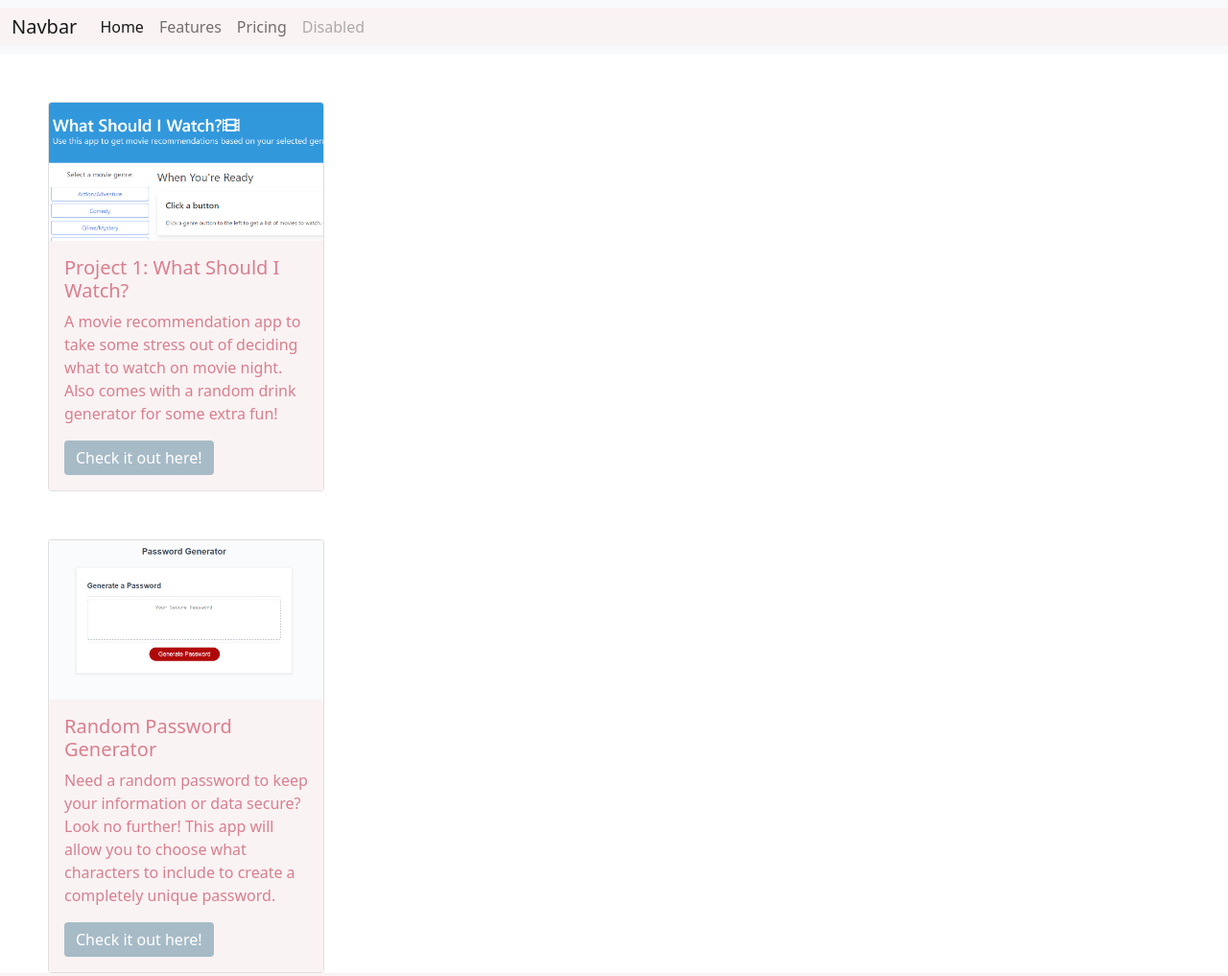
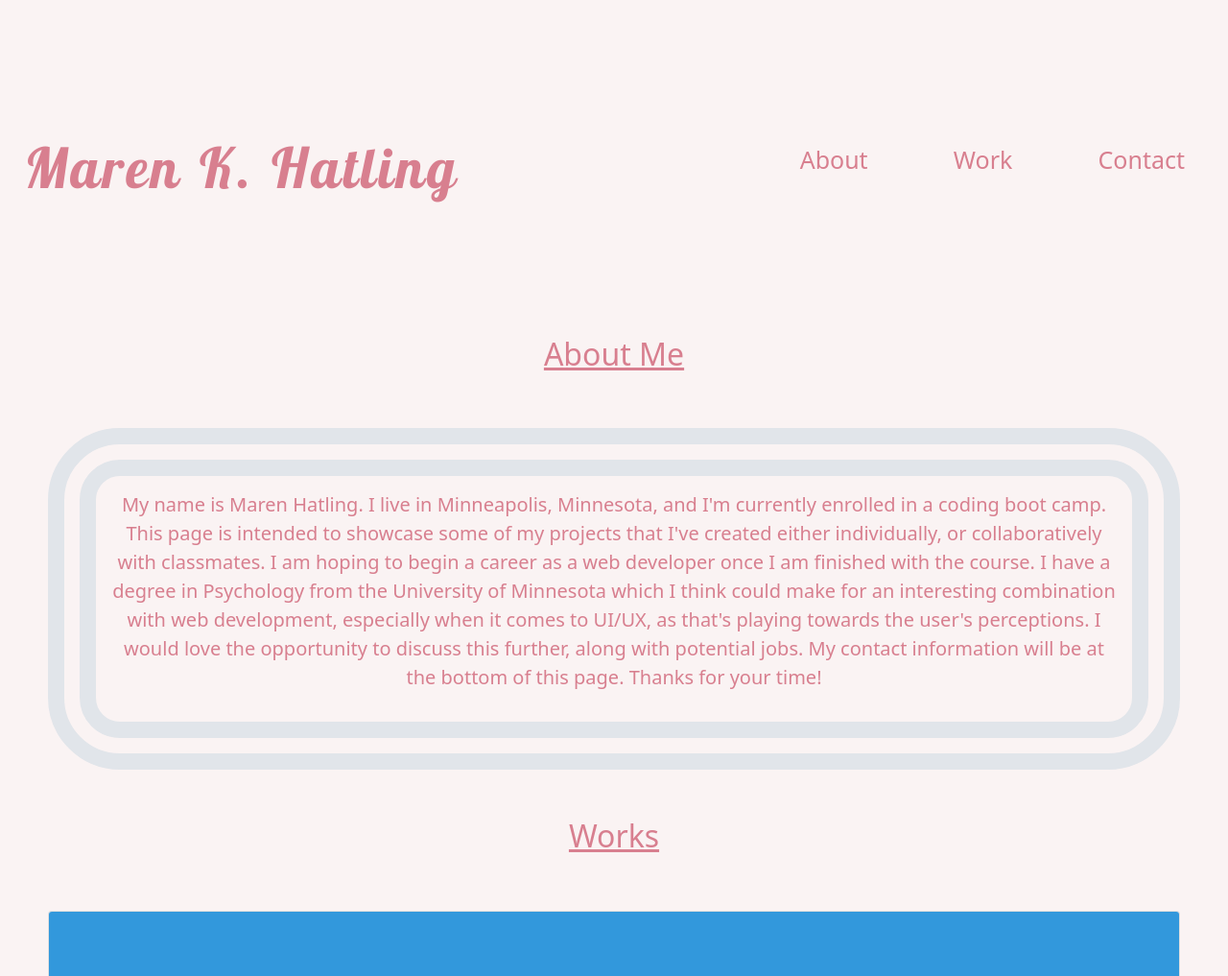
Before and after one commit to mkhatling/updated-portfolio-page, a plain HTML site: page index.html in a window 1280 px wide. Shown: the top 1017 px of the page at 96% size. Drawn offline with nearby package versions, Linux system fonts and the light colour scheme.

Commit message:
got project cards designed, general layout of page complete, and links are working

```diff
--- a/index.html
+++ b/index.html
@@ -7,53 +7,95 @@
     <meta name="viewport" content="width=device-width, initial-scale=1.0">
     <link href="https://cdn.jsdelivr.net/npm/bootstrap@5.0.1/dist/css/bootstrap.min.css" rel="stylesheet"
         integrity="sha384-+0n0xVW2eSR5OomGNYDnhzAbDsOXxcvSN1TPprVMTNDbiYZCxYbOOl7+AMvyTG2x" crossorigin="anonymous">
-    <link rel="stylesheet" type = "text/css" href="./style.css">
-    <title>Document</title>
+    <link rel="preconnect" href="https://fonts.gstatic.com">
+    <link href="https://fonts.googleapis.com/css2?family=Lobster&display=swap" rel="stylesheet">
+    <link rel="stylesheet" type="text/css" href="./style.css">
+    <title>Professional Portfolio</title>
 </head>
 
 <body>
-    <nav class="navbar navbar-expand-lg navbar-light bg-light">
-        <div class="container-fluid">
-            <a class="navbar-brand" href="#">Navbar</a>
-            <button class="navbar-toggler" type="button" data-bs-toggle="collapse" data-bs-target="#navbarNav"
-                aria-controls="navbarNav" aria-expanded="false" aria-label="Toggle navigation">
-                <span class="navbar-toggler-icon"></span>
-            </button>
-            <div class="collapse navbar-collapse" id="navbarNav">
-                <ul class="navbar-nav">
-                    <li class="nav-item">
-                        <a class="nav-link active" aria-current="page" href="#">Home</a>
-                    </li>
-                    <li class="nav-item">
-                        <a class="nav-link" href="#">Features</a>
-                    </li>
-                    <li class="nav-item">
-                        <a class="nav-link" href="#">Pricing</a>
-                    </li>
-                    <li class="nav-item">
-                        <a class="nav-link disabled" href="#" tabindex="-1" aria-disabled="true">Disabled</a>
-                    </li>
+    <header>
+        <h1>Maren K. Hatling</h1>
+        <nav>
+            <ul>
+                <a href="#about-me">About</a>
+                <a href="#works">Work</a>
+                <a href="#contact-info">Contact</a>
             </ul>
+        </nav>
+    </header>
+
+    <main>
+        <section class="section-style">
+            <div class="sidebar">
+                <h2>About Me</h2>
+            </div>
+            <div id="about-me">
+                <p>My name is Maren Hatling. I live in Minneapolis, Minnesota, and I'm currently enrolled in a coding
+                    boot camp. This page is intended to showcase some of my projects that I've created either
+                    individually, or collaboratively with classmates.
+                    I am hoping to begin a career as a web developer once I am finished with the course. I have a degree
+                    in Psychology from the University of Minnesota which I think could make for an interesting
+                    combination with web development, especially when it comes to UI/UX, as that's playing towards the
+                    user's perceptions.
+                    I would love the opportunity to discuss this further, along with potential jobs. My contact
+                    information will be at the bottom of this page. Thanks for your time!
+                </p>
+            </div>
+        </section>
+
+        <section id="works">
+            <h2>Works</h2>
+            <div class="card w-60">
+                <img src="./images/project-1-snip.PNG" class="card-img-top" alt="Project 1 image">
+                <div class="card-body" id="project1">
+                    <h5 class="card-title">Project 1: What Should I Watch?</h5>
+                    <p class="card-text">A movie recommendation app to take some stress out of deciding what to watch on
+                        movie
+                        night. Also comes with a random drink generator for some extra fun!</p>
+                    <a href="https://mkhatling.github.io/what-should-i-watch/" class="btn btn-primary">Check it out
+                        here!</a>
                 </div>
             </div>
-    </nav>
-    <div class="card" style="width: 18rem;">
-        <img src="./images/project-1-snip.PNG" class="card-img-top" alt="Project 1 image">
-        <div class="card-body">
-          <h5 class="card-title">Project 1: What Should I Watch?</h5>
-          <p class="card-text">A movie recommendation app to take some stress out of deciding what to watch on movie night. Also comes with a random drink generator for some extra fun!</p>
-          <a href="https://mkhatling.github.io/what-should-i-watch/" class="btn btn-primary">Check it out here!</a>
-        </div>
-      </div>
-      <div class="card" style="width: 18rem;">
+            <div class = "later-works">
+                <div class="card">
                     <img src="./images/password-snip.PNG" class="card-img-top" alt="Password app image">
                     <div class="card-body">
                         <h5 class="card-title">Random Password Generator</h5>
-          <p class="card-text">Need a random password to keep your information or data secure? Look no further! This app will allow you to choose what characters to include to create a completely unique password. </p>
-          <a href="https://mkhatling.github.io/password-generator/" class="btn btn-primary">Check it out here!</a>
+                        <p class="card-text">Need a random password to keep your information or data secure? Look no
+                            further!
+                            This
+                            app will allow you to choose what characters to include to create a completely unique
+                            password.
+                        </p>
+                        <a href="https://mkhatling.github.io/password-generator/" class="btn btn-primary">Check it out
+                            here!</a>
                     </div>
                 </div>
+                <div class="card">
+                    <img src="./images/workday-scheduler.PNG" class="card-img-top" alt="Workday Scheduler App">
+                    <div class="card-body">
+                        <h5 class="card-title">Work Day Scheduler</h5>
+                        <p class="card-text">A planner application to keep track of your busy workdays. Luxon was used to generate a clock to keep track of the date and time.</p>
+                        <a href="https://mkhatling.github.io/scheduler-app/" class="btn btn-primary">Check it out
+                            here!</a>
+                    </div>
+                </div>
+            </div>
+        </section>
+        <section class = "contact-me">
+            <h2>Conact Information</h2>
 
+            <footer>
+                <ul>
+                    <a href="#">Email: maren.hatling@gmail.com</a>
+                    <a href="https://github.com/mkhatling">GitHub</a>
+                    <a href="https://www.linkedin.com/in/marenkhatling/">LinkedIn</a>
+                    <a href="./assets/Maren Hatling-Resume (2).pdf" download>Resume</a>
+                </ul>
+            </footer>
+        </section>
+    </main>
 </body>
 
 </html>
--- a/style.css
+++ b/style.css
@@ -1,4 +1,4 @@
-* {
+body {
     color: #d87f8f;
     background-color: #FAf3f3;
 }
@@ -14,4 +14,144 @@ background-color: #d87f8f;
 
 .card {
     margin: 50px;
+
 }
+
+h1{
+    font-family: 'Lobster', cursive;
+    font-size: 58px;
+    letter-spacing: 3px;
+    word-spacing: 3px;
+    margin: 25px;
+}
+
+section {
+    display: flex;
+    flex-direction: column;
+    align-items: center;
+}
+
+section h2 {
+    text-align: center;
+    text-decoration: underline #d87f8f;
+}
+
+#about-me {
+    margin: 50px;
+    border: double #e1e5ea 50px ;
+    border-radius: 75px;
+    text-align: center;
+    font-size: 20px;
+    padding: 15px;
+}
+
+header {
+    display: flex;
+    flex-direction: row;
+    justify-content: space-between;
+    height: 350px;
+    align-items: center;
+    /* height: 350px;
+    background-image: url("./images/millruins.JPG");
+    background-size: cover;
+    display: flex;
+    flex-direction: column;
+    align-items: flex-end;
+    justify-content: space-around; */
+}
+
+.later-works {
+    display: flex;
+    flex-direction: row;
+    justify-content: space-around;
+}
+
+footer {
+    display: flex;
+    flex-direction: row;
+    justify-content: space-evenly;
+}
+
+footer a {
+    text-decoration: none;
+    margin-right: 5px;
+    font-size: 25px;
+    padding: 40px;
+    color:#d87f8f;
+}
+
+footer a:hover {
+    color: #A7bbc7;
+}
+/* nav  {
+height: 250px;
+} */
+/* .navbar {
+    height: 250px;
+    display: flex;
+    flex-direction: row;
+    justify-content: space-between;
+} */
+
+/* header{
+    display: flex;
+    flex-direction: row;
+    justify-content: space-between; */
+    /* background-color: slategray;
+    color: white; */
+    /* align-items: center; */
+    /* margin: 0px;
+    height: 100px;
+    border-top-left-radius: 10px;
+    border-top-right-radius: 10px;
+    background-image: url(./images/millruins.JPG);
+}*/
+
+/* header h1 {
+    padding: 15px;
+    background-color: rgb(89, 102, 101);
+    margin-left: 0px;
+    font-size: 40px;
+    color:turquoise;
+    font-family: 'Lobster', cursive;
+    font-size: 54px;
+    letter-spacing: 3px;
+    word-spacing: 3px;
+} */
+
+nav {
+    display: flex;
+    flex-direction: row;
+}
+
+nav a {
+    text-decoration: none;
+    margin-right: 5px;
+    font-size: 25px;
+    padding: 40px;
+    color:#d87f8f;
+}
+
+nav a:hover {
+    color: #A7bbc7;
+}
+
+/* figure  {
+    height: 300px;
+    background-image: url(./images/millruins.JPG);
+    background-size: cover;
+    margin: 0px;
+    width: 100%;
+    display: flex;
+    align-items: flex-end;
+    justify-content: flex-end;
+    border-bottom-left-radius: 10px;
+    border-bottom-right-radius: 10px;
+} */
+
+/* figure h2 {
+    padding: 10px;
+    margin: 75px;
+    font-size: 36px;
+    color: slategray;
+} */
```
Also changed, not shown: images/code-snip.PNG (added), images/millruins.JPG (added), images/workday-scheduler.PNG (added), 1 other file. Lines whose indentation alone changed are shown as unchanged.
